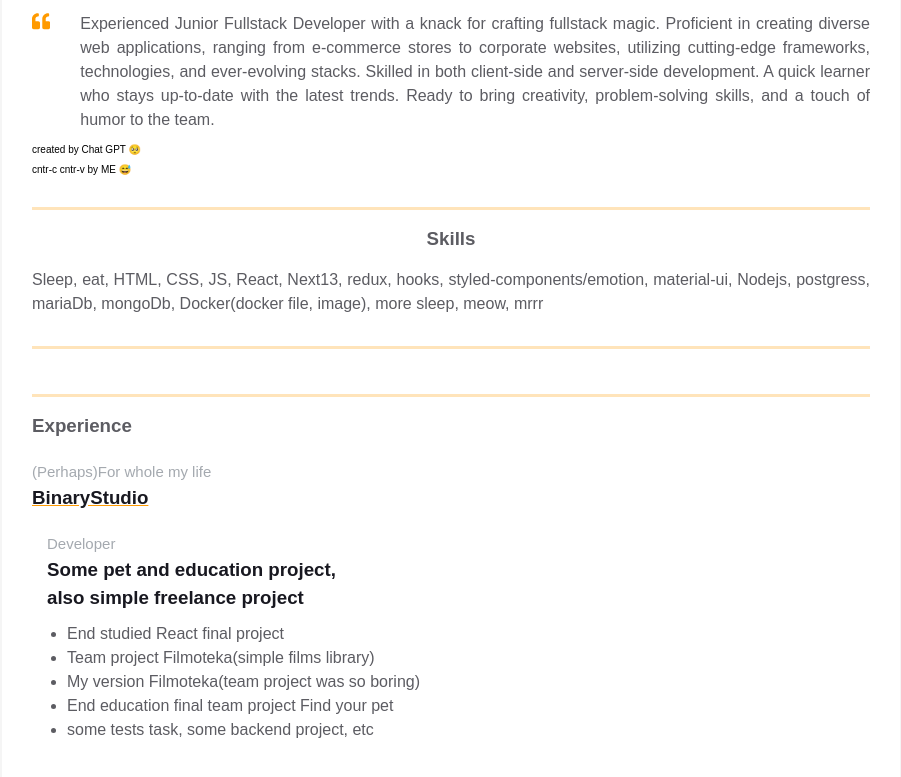
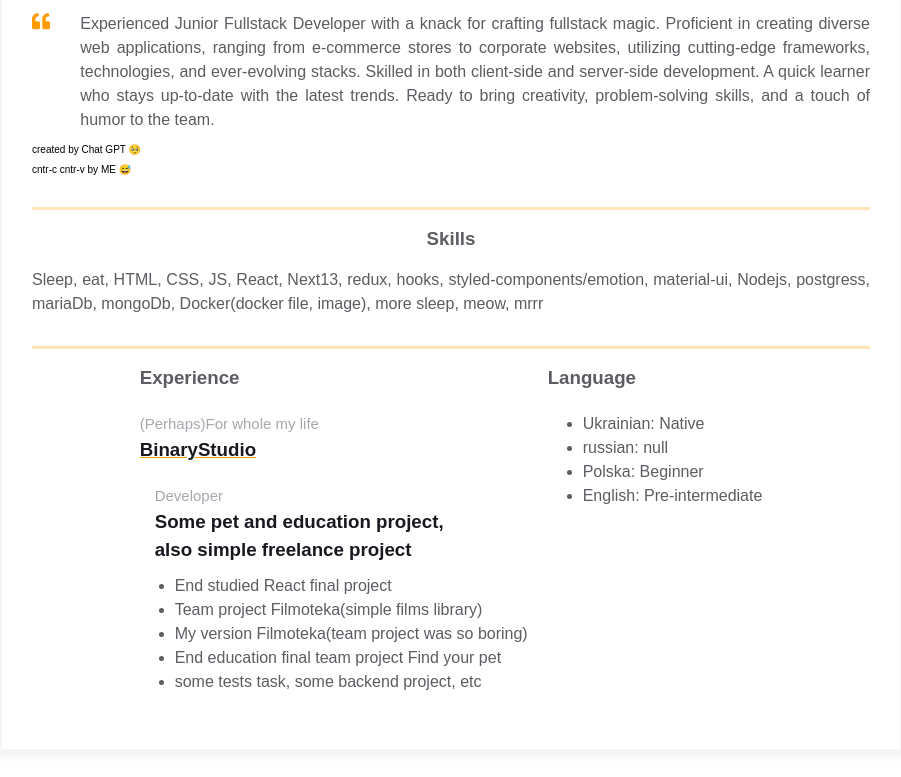
Before and after one commit to ViktorHrimli/homepage, a plain HTML site: page index.html in a window 1280 px wide. Shown: the part 387-1164 px from the top of the page, without its empty margins (189-1090 px from the left). Drawn offline with Linux system fonts and the light colour scheme.

Commit message:
Add and fill block language

```diff
--- a/index.html
+++ b/index.html
@@ -128,15 +128,10 @@
               </div>
             </div>
 
-            <div class="resume__block">
-              <div class="main-info fh">
-                <div class="experiences"></div>
-
-                <div class="additional-info fv"></div>
-              </div>
-            </div>
 
 
+      <div style="display: flex; gap: 20px; justify-content: center; align-items: start;">
+        <div>
           <h3 class="experiences__header">Experience</h3>
 
           <div class="experiences__company">
@@ -157,6 +152,27 @@
               </ul>
             </div>
           </div>
+        </div>
+        <div>
+          <h3 class="experiences__header">Language</h3>
+
+        <div class="experiences__company">
+            <div class="experiences__company-project">
+              <ul class="experiences__company-project-responsibilities">
+                  <li>Ukrainian: Native</li>
+                  <li>russian: null</li>
+                  <li>Polska: Beginner</li>
+                  <li>English: Pre-intermediate</li>
+              </ul>
+            </div>
+          </div>
+        </div>
+      </div>
+
+       </div>
+  <div>
+
+
 
       </div>
     </main>
```
